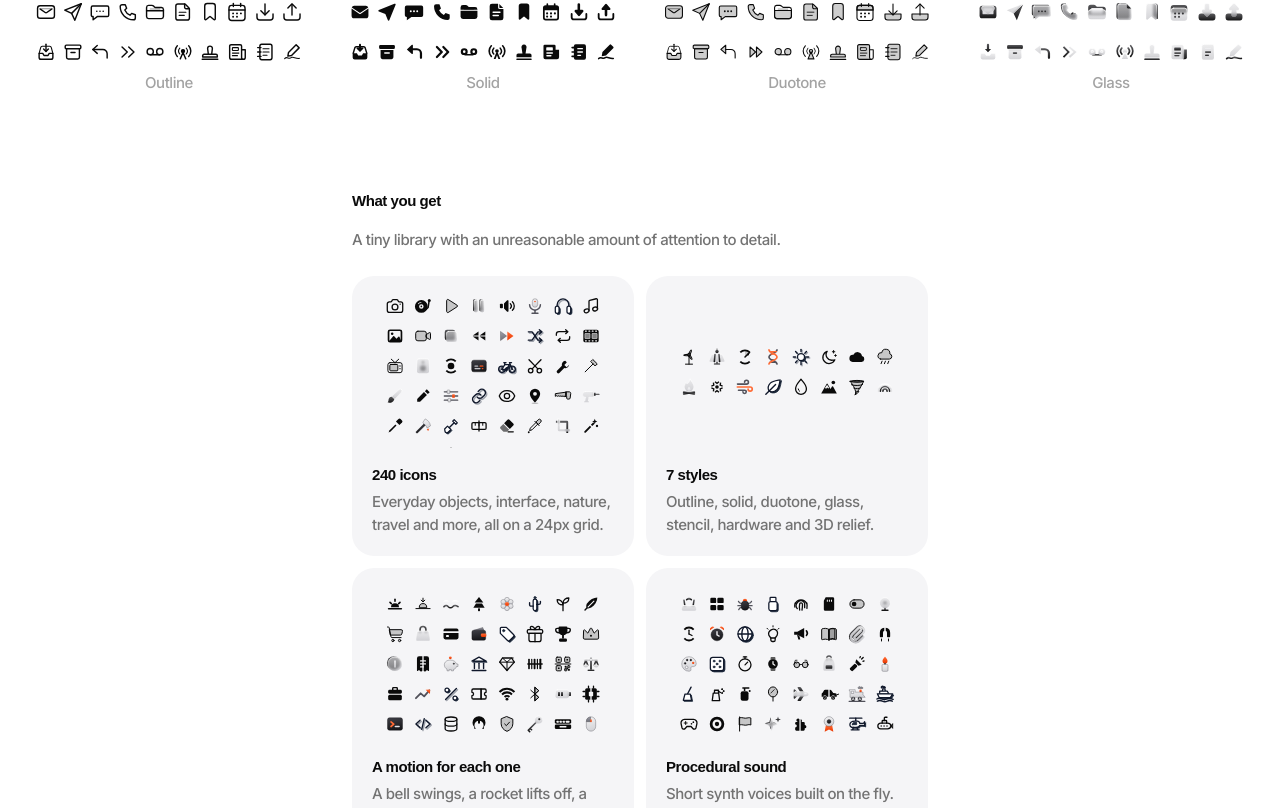
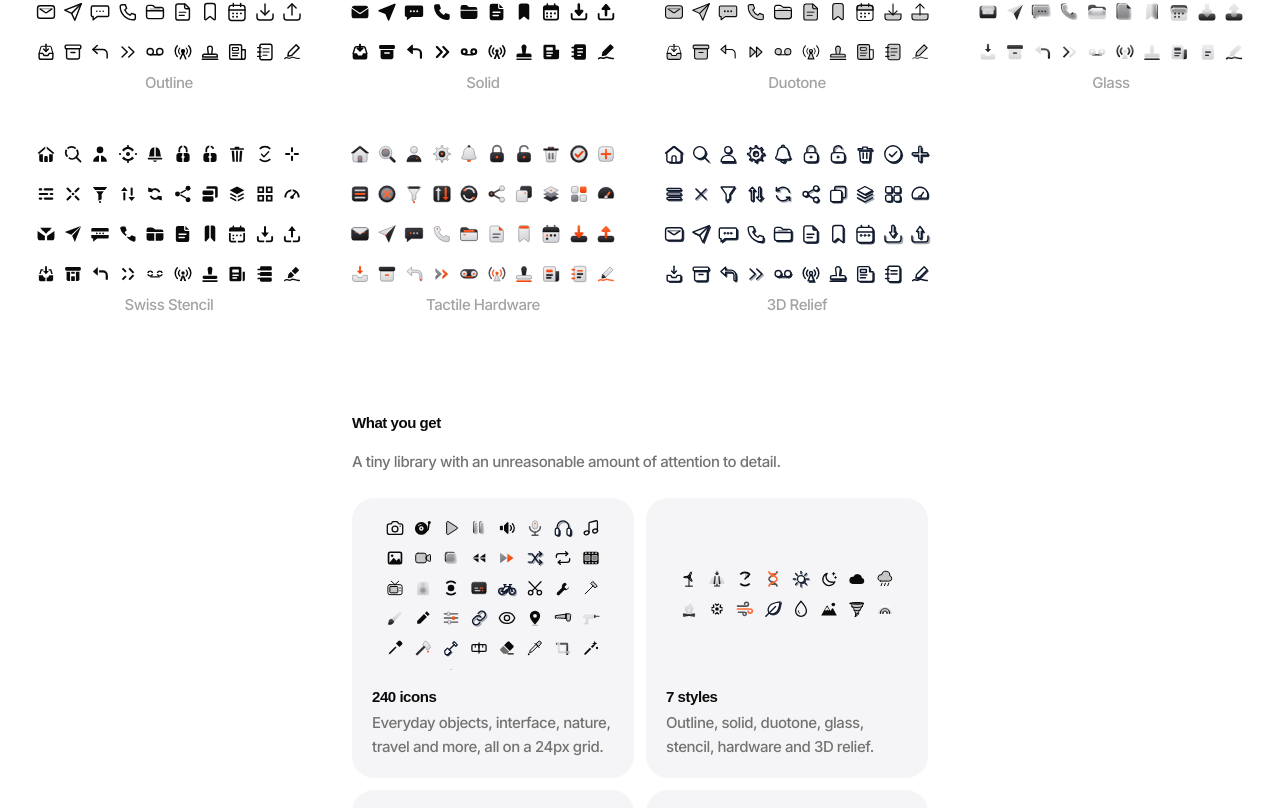
Before and after one commit to anshdadhich/kinetic-glyph-studio, a React (Vite) app: page / in a window 1280 px wide. Shown: the part 812-1620 px from the top of the page. Built offline with nearby package versions, Linux system fonts and the light colour scheme.

Commit message:
Show all seven styles in sampler and enable hover motion

```diff
--- a/src/components/LandingPage.tsx
+++ b/src/components/LandingPage.tsx
@@ -56,12 +56,16 @@ const IconButton = memo(function IconButton({
   const btnRef = useRef<HTMLButtonElement | null>(null);
   const markup = useGlyph(icon, style);
 
+  const animate = useCallback(() => {
+    triggerChoreography(icon.name, svgRef.current);
+  }, [icon.name]);
+
   const play = useCallback(() => {
     initAudio();
-    triggerChoreography(icon.name, svgRef.current);
+    animate();
     triggerSound(icon.name, btnRef.current);
     onArm();
-  }, [icon.name, onArm]);
+  }, [icon.name, animate, onArm]);
 
   return (
     <button
@@ -69,7 +73,8 @@ const IconButton = memo(function IconButton({
       type="button"
       onClick={play}
       onPointerEnter={() => {
-        if (armed) play();
+        animate();
+        if (armed) triggerSound(icon.name, btnRef.current);
       }}
       aria-label={`Play ${icon.label}, ${icon.soundSummary}`}
       title={`${icon.label} — ${icon.soundSummary}`}
@@ -314,9 +319,12 @@ export default function LandingPage() {
   const sampleIcons = useMemo(() => ICONS.slice(0, 40), []);
   const mosaicIcons = useMemo(() => ICONS.slice(40, 96), []);
   const showcase = useMemo(() => ICONS.slice(96, 112), []);
-  const styles = useMemo(() => STYLES.slice(0, 4), []);
+  const styles = useMemo(() => STYLES, []);
 
   useEffect(() => subscribeAudioStatus(() => setAudioStatus(getAudioStatus())), []);
+  useEffect(() => {
+    if (audioStatus === "ready") setArmed(true);
+  }, [audioStatus]);
 
   const arm = useCallback(() => setArmed(true), []);
 
@@ -394,7 +402,7 @@ export default function LandingPage() {
         <section className="wig-sampler" id="sampler" aria-label="Sampler">
           <div className="wig-sampler-head">
             <h2>Sampler</h2>
-            <p className="wig-now">{sampleIcons.length} of {ICONS.length}</p>
+            <p className="wig-now">{sampleIcons.length} of {ICONS.length} · {STYLES.length} styles</p>
           </div>
           <div className="wig-panels">
             {styles.map((style) => (
@@ -532,7 +540,7 @@ export default function LandingPage() {
               <div className="wig-footer-group">
                 <p className="wig-footer-title">Styles</p>
                 <ul>
-                  {STYLES.slice(0, 4).map((s) => <li key={s.id}><a href="#library">{s.label}</a></li>)}
+                  {STYLES.map((s) => <li key={s.id}><a href="#library">{s.label}</a></li>)}
                 </ul>
               </div>
               <div className="wig-footer-group">
```
